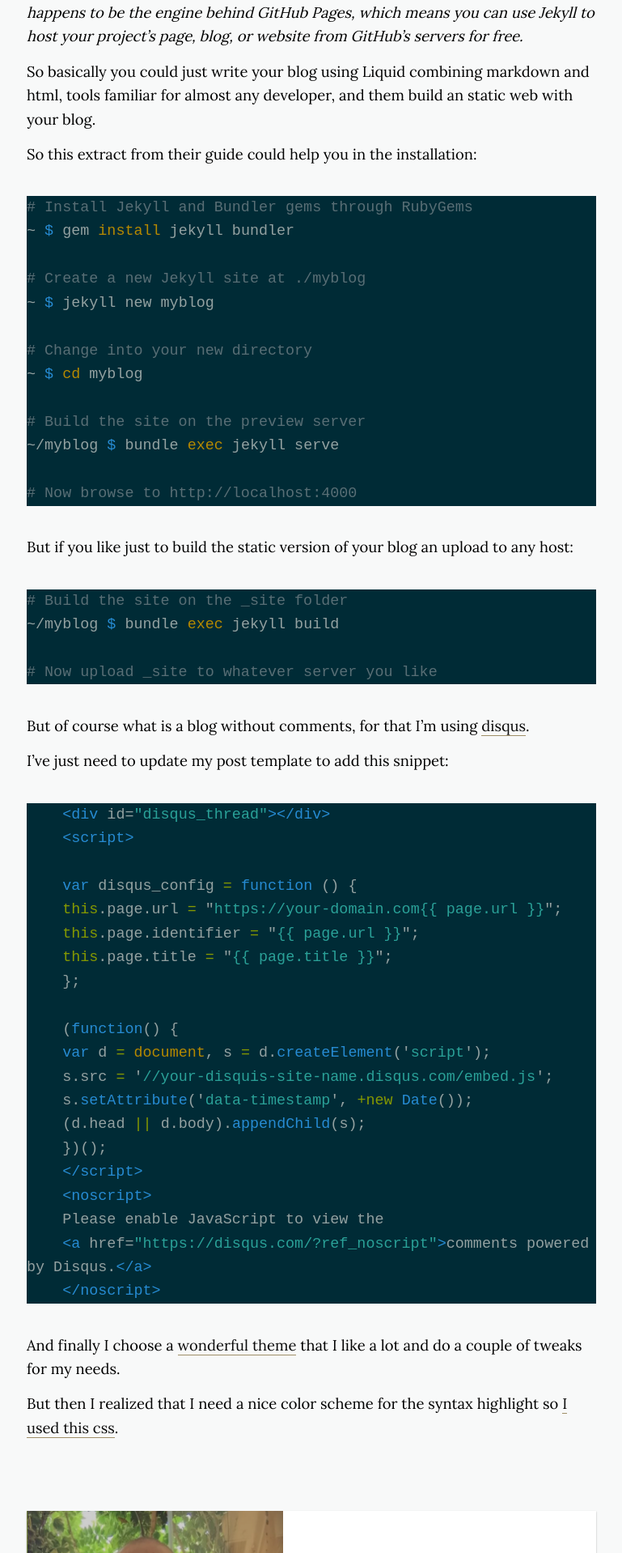
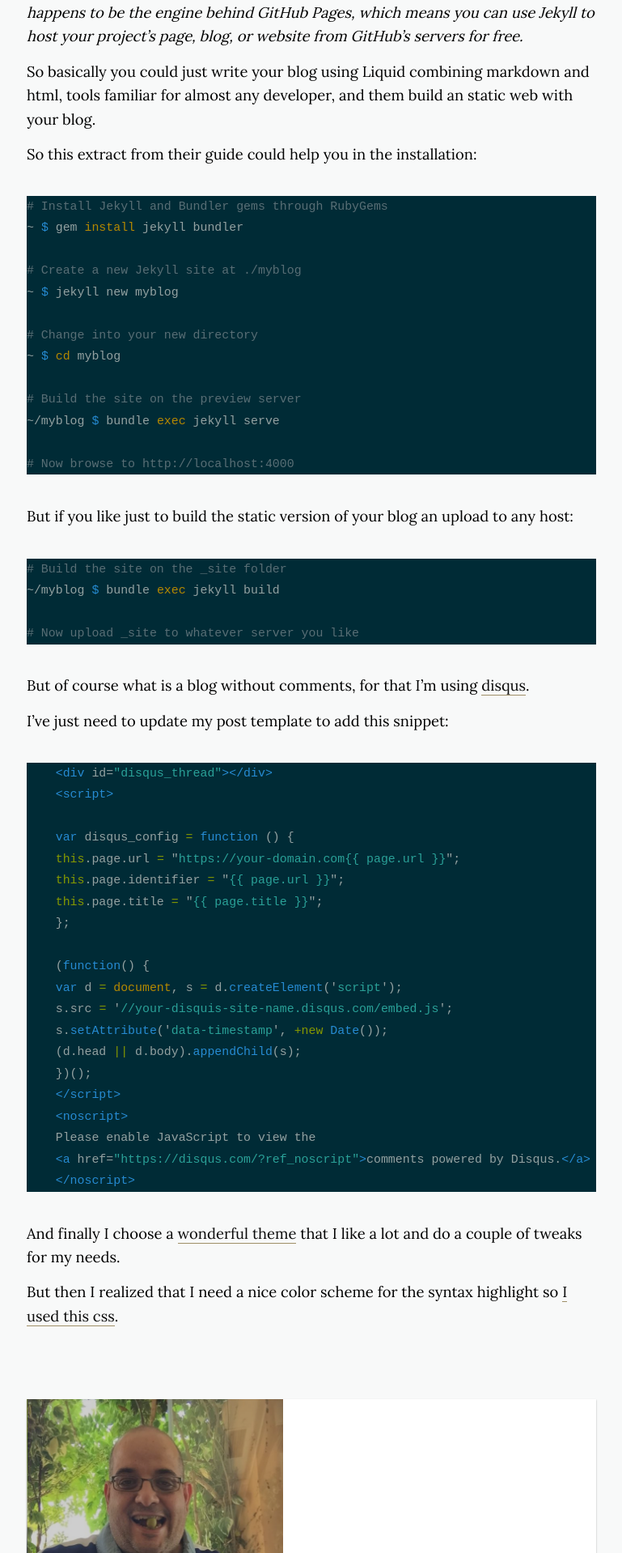
Before and after one commit to juan-medina/blog, a Jekyll site: the page built from _posts/2017-02-20-jekyll.md, in a window 1280 px wide. Shown: the part 1077-2995 px from the top of the page at 81% size, without its empty margins (255-1024 px from the left). Built offline with Jekyll 4.4.1, drawn with Linux system fonts in a browser that asks for light colours; nearby versions of some CDN libraries; comment, search, counter and statistics services are not loaded.

Commit message:
better font for code preview

```diff
--- a/_sass/_components.scss
+++ b/_sass/_components.scss
@@ -600,3 +600,10 @@
     padding-right: 1em;
   }
 }
+
+code,
+kbd,
+pre,
+samp {
+  font-size: 0.90em; /* scale down code font */
+}
```
